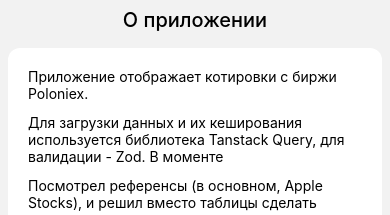
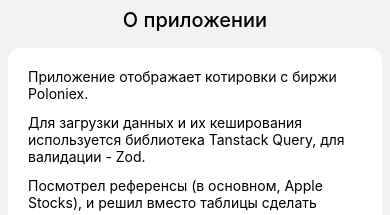
Before and after one commit to vskolos/poloniex-quotes, a React Native app: screen /Home in a window 390 px wide. Shown: the top 215 px of the page. Built offline with nearby package versions, Linux system fonts and the light colour scheme.

Commit message:
Fix typo

```diff
--- a/src/screens/Home.tsx
+++ b/src/screens/Home.tsx
@@ -24,7 +24,7 @@
           <Text>Приложение отображает котировки с биржи Poloniex.</Text>
           <Text>
             Для загрузки данных и их кеширования используется библиотека
-            Tanstack Query, для валидации - Zod. В моменте
+            Tanstack Query, для валидации - Zod.
           </Text>
           <Text>
             Посмотрел референсы (в основном, Apple Stocks), и решил вместо
```
